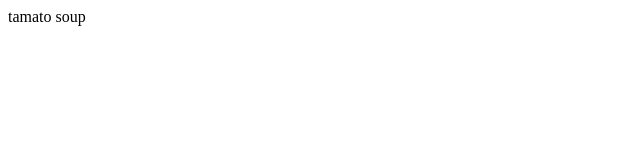
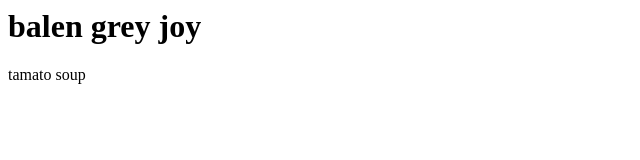
Before and after one commit to Rabeehai/minty, a plain HTML site: page index.html in a window 1280 px wide. Shown: the whole page, without its empty margins (0-640 px from the left). Drawn offline with Linux system fonts and the light colour scheme.

Commit message:
update index

```diff
--- a/index.html
+++ b/index.html
@@ -3,6 +3,7 @@
 <title> Coca Cola </title>
 </head>
 <body>
+<h1> balen grey joy </h1>
 <p>tamato soup</p>
 </body>
 </html>
```
